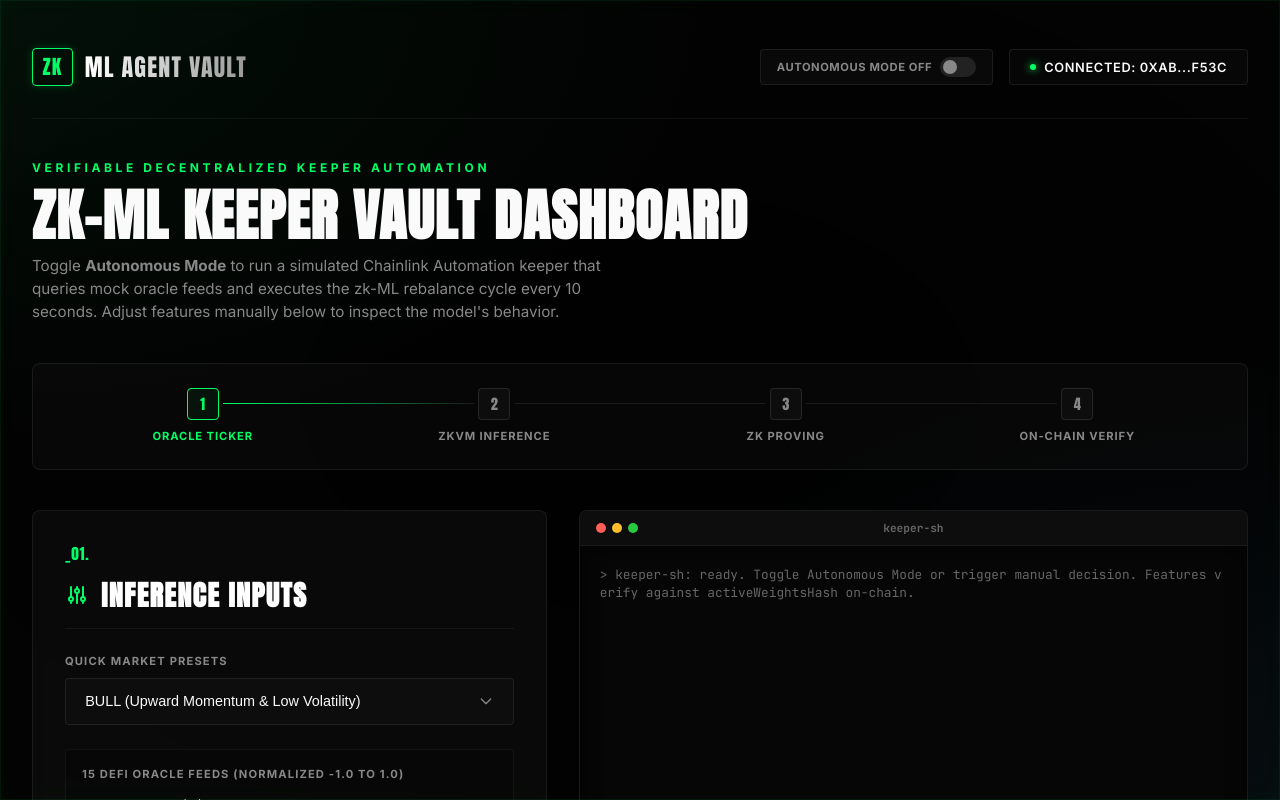
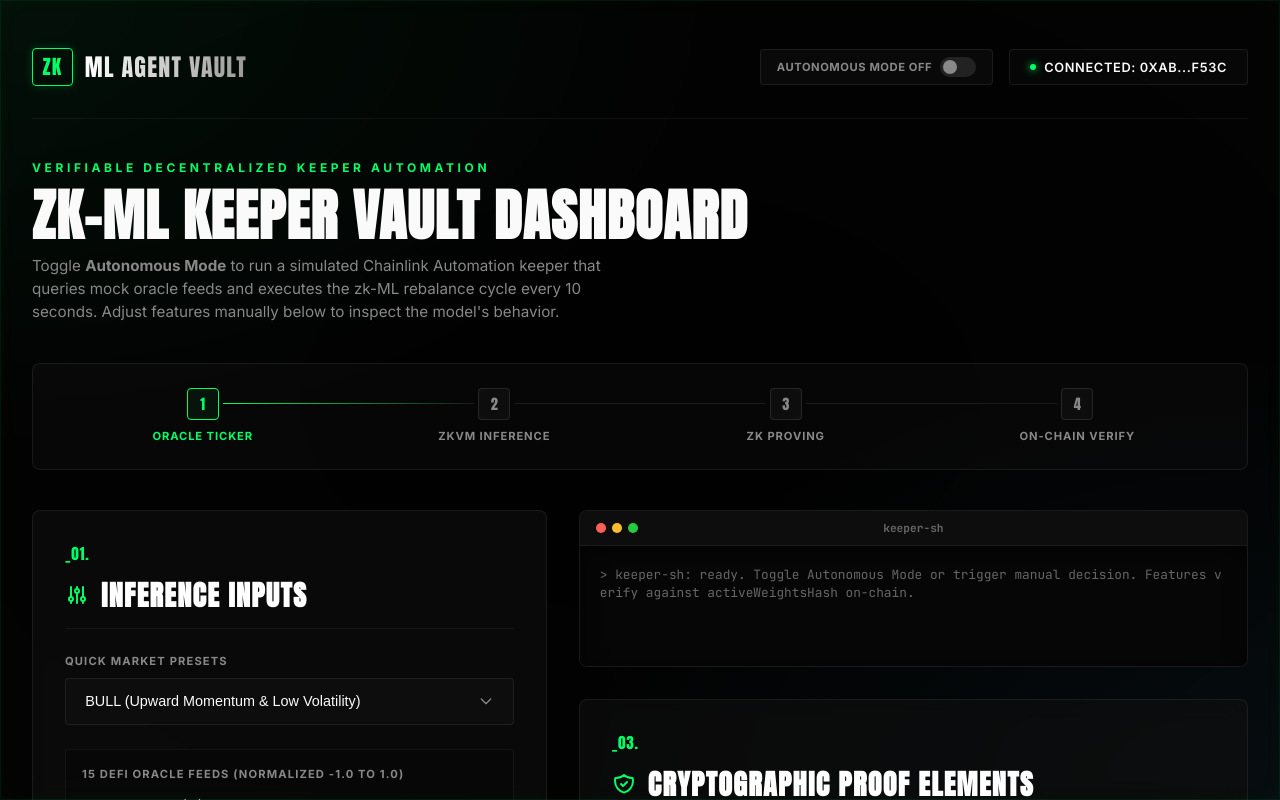
Before and after one commit to Abhi-navvvv/zk-llm-agent, a Next.js app in the folder apps/web/: page / in a window 1280 px wide. Shown: the top 800 px of the page. Built offline with nearby package versions, Linux system fonts and the light colour scheme.

Commit message:
fix terminal stretching into empty black void on the dashboard

```diff
--- a/apps/web/src/app/globals.css
+++ b/apps/web/src/app/globals.css
@@ -484,7 +484,6 @@ header {
   overflow: hidden;
   display: flex;
   flex-direction: column;
-  flex-grow: 1;
 }
 
 .terminal-header {
@@ -538,7 +537,8 @@ header {
   font-size: 0.8rem;
   color: var(--mint);
   background-color: #060606;
-  height: 320px;
+  max-height: 280px;
+  min-height: 120px;
   overflow-y: auto;
   box-shadow: inset 0 4px 20px rgba(0, 0, 0, 0.6);
   display: flex;
```
